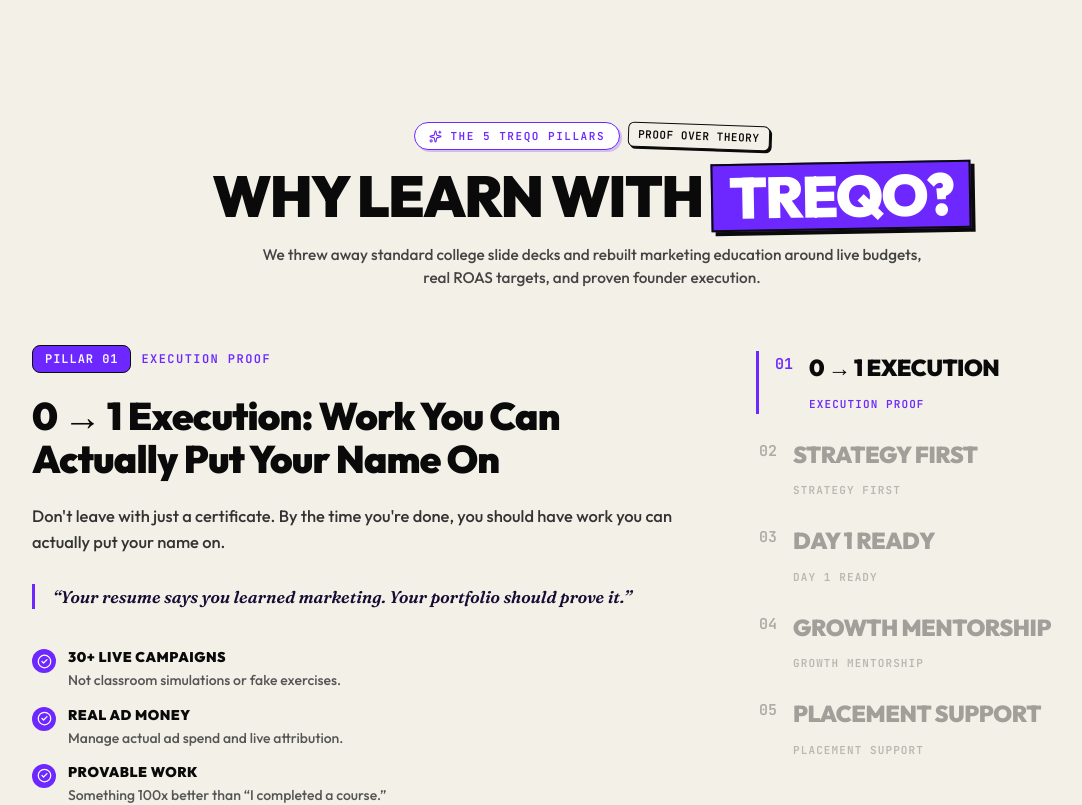
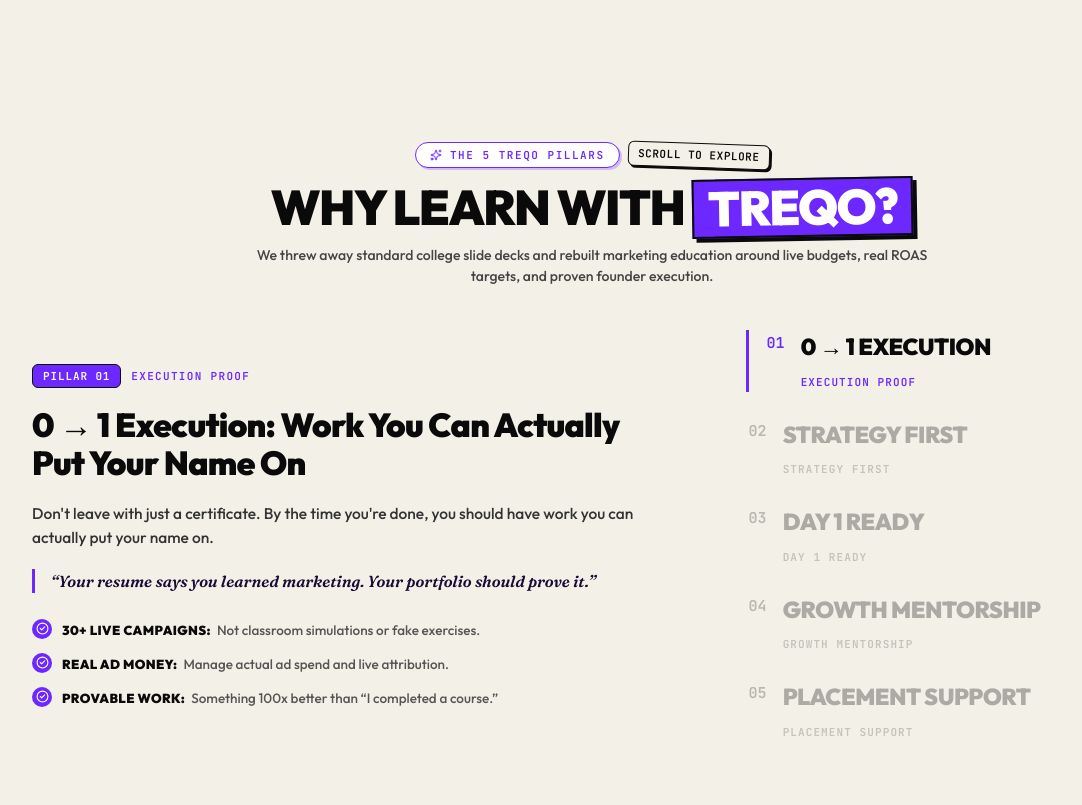
Before and after one commit to manoj-varma-p/Another-Treqo, a Next.js app: page / in a window 1280 px wide. Shown: the part 1380-2185 px from the top of the page, without its empty margins (48-1130 px from the left). Built offline with nearby package versions, Linux system fonts and the light colour scheme.

Commit message:
feat: implement smooth sticky scroll stack switching for WhySection with symmetrical margins

```diff
--- a/components/WhySection.jsx
+++ b/components/WhySection.jsx
@@ -1,12 +1,13 @@
 'use client';
 
-import React, { useState } from 'react';
-import { motion, AnimatePresence } from 'framer-motion';
-import { Sparkles, CheckCircle2, ArrowRight } from 'lucide-react';
+import React, { useState, useRef } from 'react';
+import { motion, AnimatePresence, useScroll, useMotionValueEvent } from 'framer-motion';
+import { Sparkles, CheckCircle2 } from 'lucide-react';
 import { DoodleBadge } from './Doodles';
 
 export default function WhySection() {
   const [activeIdx, setActiveIdx] = useState(0);
+  const sectionRef = useRef(null);
 
   const cards = [
     {
@@ -83,22 +84,50 @@
 
   const current = cards[activeIdx];
 
+  // Scroll Progress Tracker for Seamless Scroll Stacking
+  const { scrollYProgress } = useScroll({
+    target: sectionRef,
+    offset: ['start start', 'end end'],
+  });
+
+  useMotionValueEvent(scrollYProgress, 'change', (latest) => {
+    // Map scroll progress cleanly across the 5 pillars
+    const rawStep = Math.floor(latest * cards.length);
+    const clampedStep = Math.max(0, Math.min(rawStep, cards.length - 1));
+    setActiveIdx(clampedStep);
+  });
+
   return (
     <section
       id="transformation"
       data-stage="TRANSFORMATION"
+      ref={sectionRef}
       style={{
         background: '#F3F0E7',
         color: '#0A0A0A',
-        padding: '80px 80px 90px',
         position: 'relative',
+        height: '320vh', // Provides generous, smooth scroll distance
       }}
     >
-      <div style={{ maxWidth: '1540px', margin: '0 auto' }}>
+      {/* ── STICKY VIEWPORT CONTAINER ── */}
+      <div
+        style={{
+          position: 'sticky',
+          top: 0,
+          height: '100vh',
+          display: 'flex',
+          flexDirection: 'column',
+          justifyContent: 'center',
+          padding: '0 80px',
+          overflow: 'hidden',
+        }}
+        className="why-sticky-container"
+      >
+        <div style={{ maxWidth: '1440px', width: '100%', margin: '0 auto' }}>
 
           {/* ── SECTION HEADER ── */}
-        <div style={{ textAlign: 'center', marginBottom: '56px' }}>
-          <div style={{ display: 'inline-flex', alignItems: 'center', gap: 8, marginBottom: '12px' }}>
+          <div style={{ textAlign: 'center', marginBottom: '44px' }}>
+            <div style={{ display: 'inline-flex', alignItems: 'center', gap: 8, marginBottom: '10px' }}>
               <div
                 style={{
                   display: 'inline-flex',
@@ -107,7 +136,7 @@
                   background: '#ffffff',
                   border: '1.5px solid #6D28FF',
                   color: '#6D28FF',
-                padding: '5px 14px',
+                  padding: '4px 14px',
                   borderRadius: '999px',
                   fontFamily: "var(--ff-mono, 'JetBrains Mono', monospace)",
                   fontSize: '11px',
@@ -117,21 +146,21 @@
                   boxShadow: '2px 2px 0px rgba(109, 40, 255, 0.25)',
                 }}
               >
-              <Sparkles size={13} color="#6D28FF" />
+                <Sparkles size={12} color="#6D28FF" />
                 <span>THE 5 TREQO PILLARS</span>
               </div>
-            <DoodleBadge text="PROOF OVER THEORY" rotate={2} highlight={false} />
+              <DoodleBadge text="SCROLL TO EXPLORE" rotate={2} highlight={false} />
             </div>
 
             <h2
               style={{
                 fontFamily: "var(--ff-display, 'Outfit', sans-serif)",
-              fontSize: 'clamp(2.4rem, 4.5vw, 4rem)',
+                fontSize: 'clamp(2.2rem, 3.8vw, 3.5rem)',
                 fontWeight: 900,
                 letterSpacing: '-0.03em',
                 lineHeight: 1.05,
                 textTransform: 'uppercase',
-              margin: '0 0 12px',
+                margin: '0 0 8px',
                 color: '#0A0A0A',
               }}
             >
@@ -140,7 +169,7 @@
                 style={{
                   color: '#ffffff',
                   background: '#6D28FF',
-                padding: '2px 16px',
+                  padding: '2px 14px',
                   display: 'inline-block',
                   border: '2.5px solid #0A0A0A',
                   boxShadow: '4px 4px 0px #0A0A0A',
@@ -153,11 +182,11 @@
 
             <p
               style={{
-              fontSize: 'clamp(15px, 1.2vw, 17px)',
+                fontSize: 'clamp(14px, 1.1vw, 16px)',
                 color: '#444444',
                 maxWidth: '680px',
                 margin: '0 auto',
-              lineHeight: 1.5,
+                lineHeight: 1.45,
                 fontWeight: 500,
               }}
             >
@@ -165,29 +194,29 @@
             </p>
           </div>
 
-        {/* ── UNBOXED 2-COLUMN LAYOUT (CONTENT LEFT, TITLES RIGHT) ── */}
+          {/* ── UNBOXED 2-COLUMN LAYOUT (EQUAL HORIZONTAL ALIGNMENT) ── */}
           <div
             style={{
               display: 'grid',
-            gridTemplateColumns: '1.25fr 0.75fr',
+              gridTemplateColumns: '1.2fr 0.8fr',
               gap: '64px',
-            alignItems: 'flex-start',
+              alignItems: 'center',
             }}
             className="why-unboxed-grid"
           >
 
             {/* ══════════════════════════════════════════════════
-              LEFT SIDE: ACTIVE PILLAR CONTENT (Highly Visible)
+                LEFT SIDE: ACTIVE PILLAR CONTENT (Smoothly Changes on Scroll)
             ══════════════════════════════════════════════════ */}
-          <div style={{ position: 'relative' }}>
+            <div style={{ position: 'relative', minHeight: '360px', display: 'flex', alignItems: 'center' }}>
               <AnimatePresence mode="wait">
                 <motion.div
                   key={current.num}
-                initial={{ opacity: 0, y: 16 }}
+                  initial={{ opacity: 0, y: 20 }}
                   animate={{ opacity: 1, y: 0 }}
-                exit={{ opacity: 0, y: -16 }}
-                transition={{ duration: 0.28, ease: [0.16, 1, 0.3, 1] }}
-                style={{ display: 'flex', flexDirection: 'column', gap: '22px' }}
+                  exit={{ opacity: 0, y: -20 }}
+                  transition={{ duration: 0.3, ease: [0.16, 1, 0.3, 1] }}
+                  style={{ display: 'flex', flexDirection: 'column', gap: '18px', width: '100%' }}
                 >
                   {/* Pillar Eyebrow */}
                   <div style={{ display: 'flex', alignItems: 'center', gap: '10px' }}>
@@ -196,10 +225,10 @@
                         background: '#6D28FF',
                         color: '#ffffff',
                         fontFamily: "var(--ff-mono, 'JetBrains Mono', monospace)",
-                      fontSize: '12px',
+                        fontSize: '11px',
                         fontWeight: 900,
-                      padding: '4px 12px',
-                      borderRadius: '8px',
+                        padding: '3px 10px',
+                        borderRadius: '6px',
                         letterSpacing: '0.08em',
                         border: '1.5px solid #0A0A0A',
                       }}
@@ -210,7 +239,7 @@
                     <span
                       style={{
                         fontFamily: "var(--ff-mono, monospace)",
-                      fontSize: '12px',
+                        fontSize: '11px',
                         fontWeight: 900,
                         color: '#6D28FF',
                         letterSpacing: '0.12em',
@@ -225,11 +254,11 @@
                   <h3
                     style={{
                       fontFamily: "var(--ff-display, 'Outfit', sans-serif)",
-                    fontSize: 'clamp(28px, 3vw, 42px)',
+                      fontSize: 'clamp(24px, 2.6vw, 36px)',
                       fontWeight: 900,
                       color: '#0A0A0A',
                       letterSpacing: '-0.02em',
-                    lineHeight: 1.12,
+                      lineHeight: 1.15,
                       margin: 0,
                     }}
                   >
@@ -239,12 +268,12 @@
                   {/* Descriptive Body */}
                   <p
                     style={{
-                    fontSize: '16.5px',
+                      fontSize: '15.5px',
                       color: '#333333',
-                    lineHeight: 1.6,
+                      lineHeight: 1.55,
                       margin: 0,
                       fontWeight: 500,
-                    maxWidth: '640px',
+                      maxWidth: '620px',
                     }}
                   >
                     {current.desc}
@@ -254,15 +283,15 @@
                   <div
                     style={{
                       borderLeft: '3.5px solid #6D28FF',
-                    paddingLeft: '18px',
-                    margin: '6px 0 10px',
+                      paddingLeft: '16px',
+                      margin: '2px 0 6px',
                     }}
                   >
                     <p
                       style={{
                         fontFamily: "'Fraunces', Georgia, serif",
                         fontStyle: 'italic',
-                      fontSize: '17px',
+                        fontSize: '16px',
                         color: '#1A0B35',
                         lineHeight: 1.5,
                         margin: 0,
@@ -274,20 +303,20 @@
                   </div>
 
                   {/* 3 Key Deliverables Checklist (Unboxed & Clear) */}
-                <div style={{ display: 'flex', flexDirection: 'column', gap: '14px', marginTop: '6px' }}>
+                  <div style={{ display: 'flex', flexDirection: 'column', gap: '10px' }}>
                     {current.highlights.map((item, i) => (
                       <div
                         key={i}
                         style={{
                           display: 'flex',
                           alignItems: 'flex-start',
-                        gap: '12px',
+                          gap: '10px',
                         }}
                       >
                         <div
                           style={{
-                          width: '24px',
-                          height: '24px',
+                            width: '20px',
+                            height: '20px',
                             borderRadius: '50%',
                             background: '#6D28FF',
                             color: '#ffffff',
@@ -298,33 +327,33 @@
                             marginTop: '2px',
                           }}
                         >
-                        <CheckCircle2 size={15} />
+                          <CheckCircle2 size={13} />
                         </div>
 
                         <div>
-                        <div
+                          <span
                             style={{
                               fontFamily: "var(--ff-display, 'Outfit', sans-serif)",
-                            fontSize: '14px',
+                              fontSize: '13px',
                               fontWeight: 900,
                               color: '#0A0A0A',
-                            letterSpacing: '0.04em',
+                              letterSpacing: '0.03em',
                               textTransform: 'uppercase',
+                              marginRight: '6px',
                             }}
                           >
-                          {item.label}
-                        </div>
-                        <div
+                            {item.label}:
+                          </span>
+                          <span
                             style={{
-                            fontSize: '14px',
+                              fontSize: '13.5px',
                               color: '#555555',
-                            lineHeight: 1.45,
+                              lineHeight: 1.4,
                               fontWeight: 500,
-                            marginTop: '2px',
                             }}
                           >
                             {item.val}
-                        </div>
+                          </span>
                         </div>
                       </div>
                     ))}
@@ -334,14 +363,14 @@
             </div>
 
             {/* ══════════════════════════════════════════════════
-              RIGHT SIDE: JUST TITLES WITH DECENT SPACE (No Boxes)
+                RIGHT SIDE: TITLES SWITCHING ON SCROLL (Generous Space)
             ══════════════════════════════════════════════════ */}
             <div
               style={{
                 display: 'flex',
                 flexDirection: 'column',
-              gap: '24px',
-              paddingTop: '6px',
+                gap: '26px',
+                paddingLeft: '16px',
               }}
             >
               {cards.map((card, idx) => {
@@ -356,9 +385,9 @@
                       display: 'flex',
                       alignItems: 'flex-start',
                       gap: '16px',
-                    paddingLeft: isActive ? '16px' : '0px',
+                      paddingLeft: isActive ? '18px' : '0px',
                       borderLeft: isActive ? '3.5px solid #6D28FF' : '3.5px solid transparent',
-                    transition: 'all 0.25s cubic-bezier(0.16, 1, 0.3, 1)',
+                      transition: 'all 0.3s cubic-bezier(0.16, 1, 0.3, 1)',
                     }}
                   >
                     {/* Number */}
@@ -367,8 +396,8 @@
                         fontFamily: "var(--ff-mono, 'JetBrains Mono', monospace)",
                         fontSize: '15px',
                         fontWeight: 900,
-                      color: isActive ? '#6D28FF' : 'rgba(10, 10, 10, 0.3)',
-                      transition: 'color 0.2s ease',
+                        color: isActive ? '#6D28FF' : 'rgba(10, 10, 10, 0.25)',
+                        transition: 'color 0.25s ease',
                         marginTop: '2px',
                       }}
                     >
@@ -382,17 +411,17 @@
                           fontFamily: "var(--ff-display, 'Outfit', sans-serif)",
                           fontSize: 'clamp(20px, 1.8vw, 26px)',
                           fontWeight: 900,
-                        color: isActive ? '#0A0A0A' : 'rgba(10, 10, 10, 0.35)',
-                        margin: '0 0 4px',
+                          color: isActive ? '#0A0A0A' : 'rgba(10, 10, 10, 0.3)',
+                          margin: '0 0 3px',
                           letterSpacing: '-0.02em',
                           textTransform: 'uppercase',
-                        transition: 'color 0.2s ease',
+                          transition: 'color 0.25s ease',
                         }}
                         onMouseEnter={(e) => {
                           if (!isActive) e.currentTarget.style.color = '#0A0A0A';
                         }}
                         onMouseLeave={(e) => {
-                        if (!isActive) e.currentTarget.style.color = 'rgba(10, 10, 10, 0.35)';
+                          if (!isActive) e.currentTarget.style.color = 'rgba(10, 10, 10, 0.3)';
                         }}
                       >
                         {card.shortTitle}
@@ -403,10 +432,10 @@
                           fontSize: '11px',
                           fontFamily: "var(--ff-mono, monospace)",
                           fontWeight: 800,
-                        color: isActive ? '#6D28FF' : 'rgba(10, 10, 10, 0.25)',
+                          color: isActive ? '#6D28FF' : 'rgba(10, 10, 10, 0.2)',
                           letterSpacing: '0.1em',
                           textTransform: 'uppercase',
-                        transition: 'color 0.2s ease',
+                          transition: 'color 0.25s ease',
                         }}
                       >
                         {card.tag}
@@ -420,12 +449,16 @@
           </div>
 
         </div>
+      </div>
 
       <style jsx>{`
         @media (max-width: 1024px) {
+          .why-sticky-container {
+            padding: 0 24px !important;
+          }
           .why-unboxed-grid {
             grid-template-columns: 1fr !important;
-            gap: 40px !important;
+            gap: 32px !important;
           }
         }
       `}</style>
```
Also changed, not shown: components/WhyTreqo.jsx (+98 -65 lines). Lines whose indentation alone changed are shown as unchanged.
